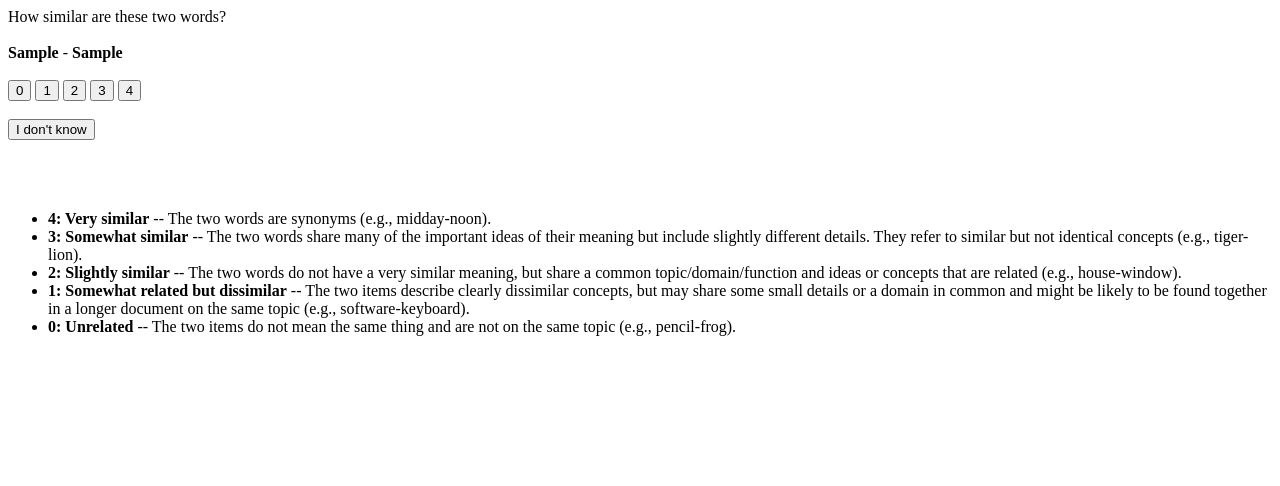
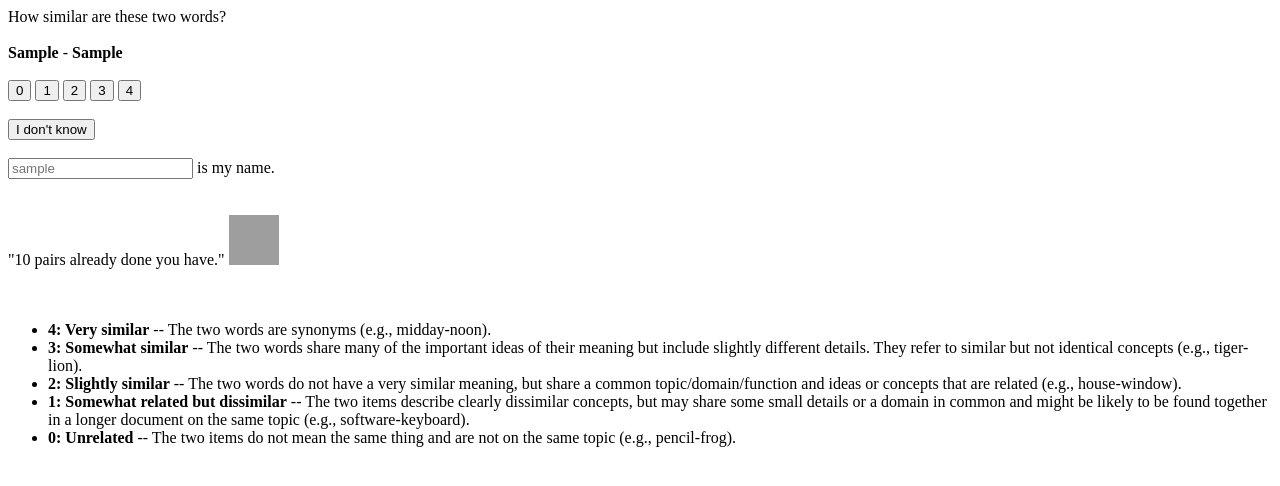
Before and after one commit to stefanoprea/TAIP2016MLC, a Django app: template sit_web/mysite/polls/templates/polls/index.html in a window 1280 px wide. Shown: the top 486 px of the page. Run offline with Django 3.2, Linux system fonts and the light colour scheme; tables that the repository leaves empty hold one stand-in row (values such as "Sample post"); the template is opened without the code that fills it: values that come from a table or form of the project are taken from there, most other values are stand-ins (such as "Sample title", 1, 10 or a date in 2020); grey boxes are pictures that could not be loaded.

Commit message:
with username and number of pairs done

```diff
--- a/sit_web/mysite/polls/templates/polls/index.html
+++ b/sit_web/mysite/polls/templates/polls/index.html
@@ -17,7 +17,13 @@ How similar are these two words?<br>
 <br>
 <br>
 <input type="submit" name="dontknow" value="I don't know">
+<br>
+<br>
+<input type="text" name="username" placeholder="{{username}}"> is my name.
 </form>
+<br>
+<br>
+"{{pairsDone}} pairs already done you have." <img src="https://pbs.twimg.com/profile_images/713090533003026432/PT98vILZ.jpg" style="width:50px;height:50px;">
 <br>
 <br>
 <br>
```
